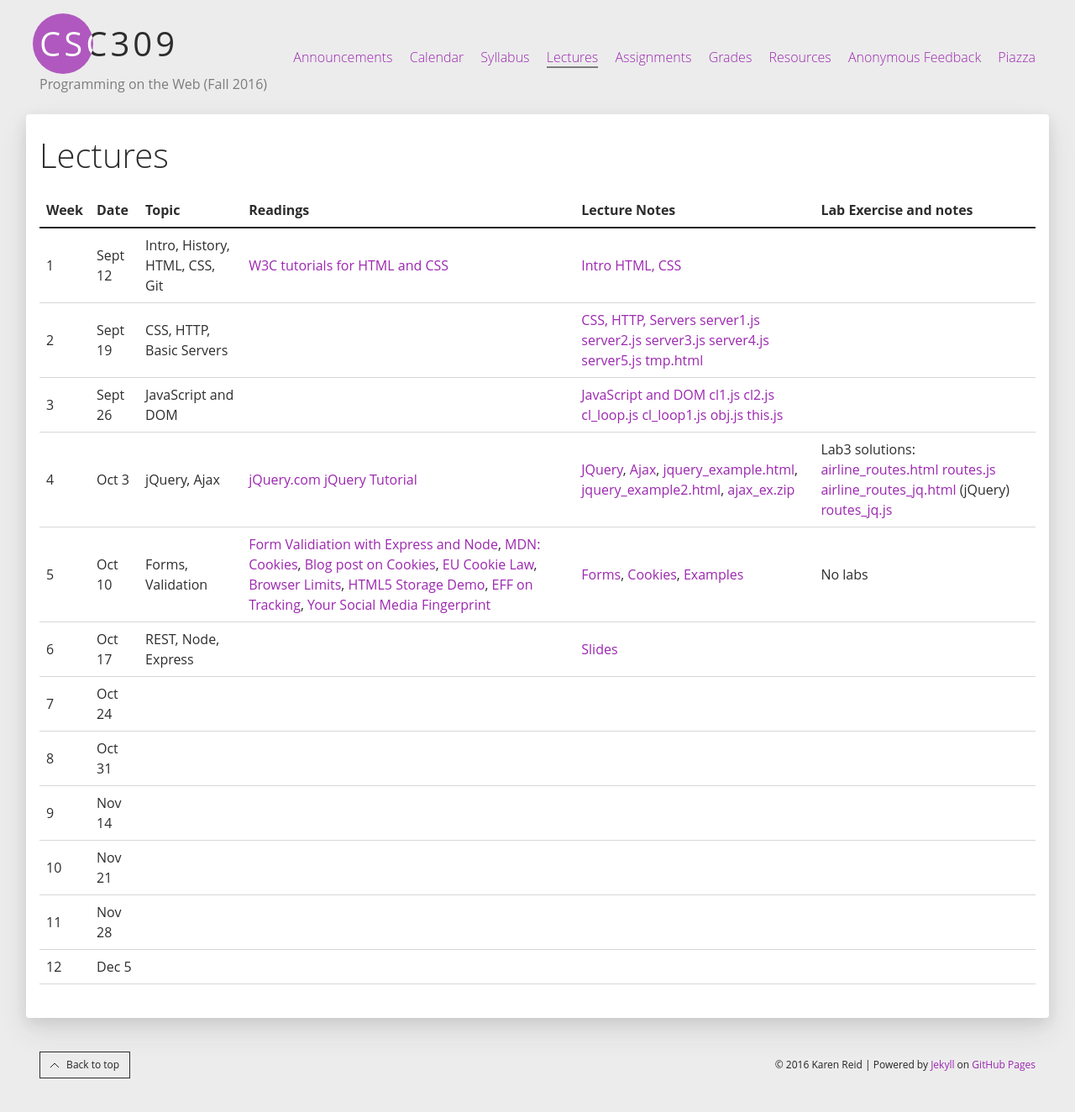
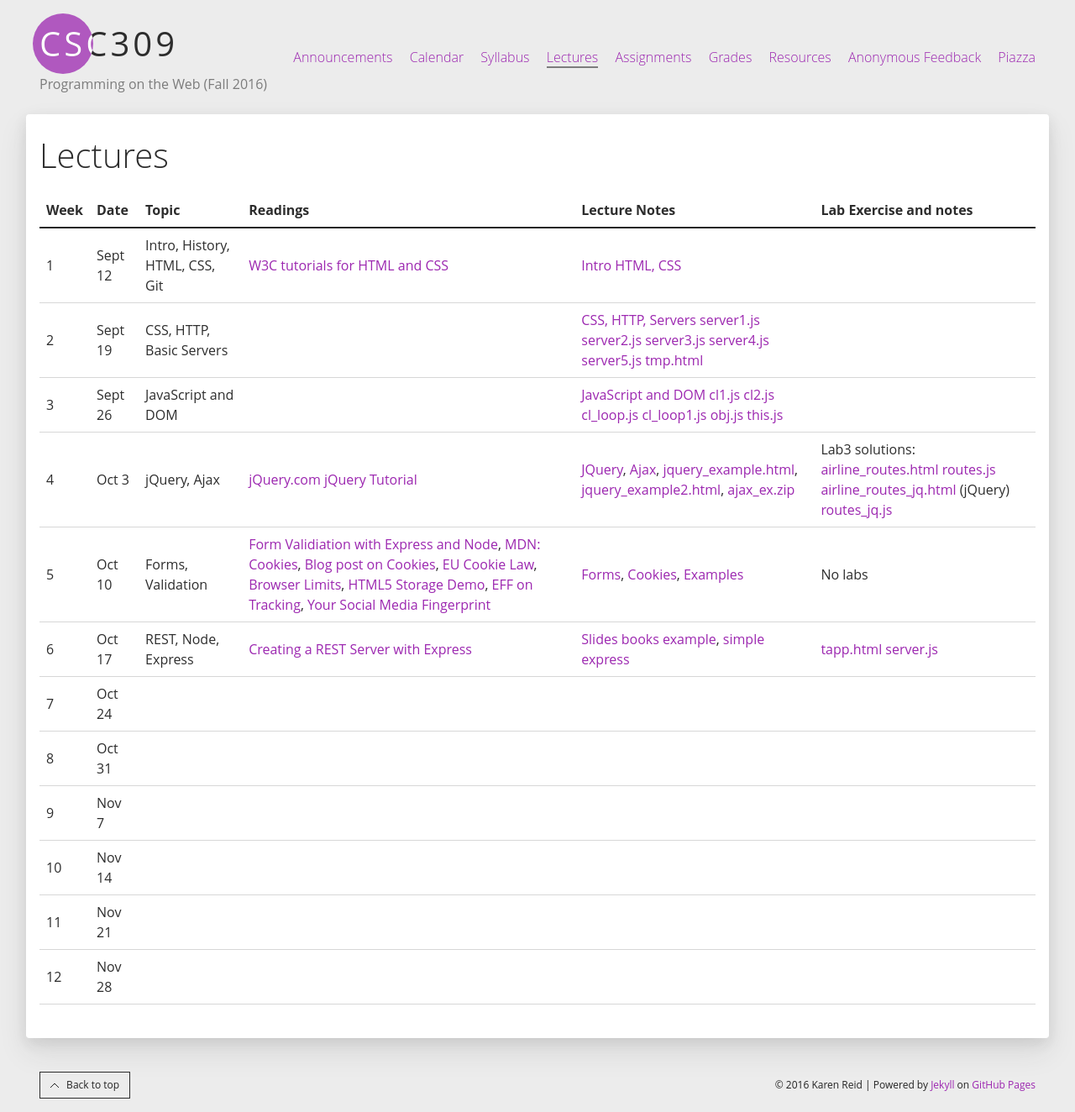
Before and after one commit to nigef/CSC309-Fall-2016.github.io, a Jekyll site: the page built from lectures.md, in a window 1280 px wide. Shown: the whole page at 84% size. Built offline with Jekyll 4.4.1, drawn with Linux system fonts in a browser that asks for light colours; before the commit the page ends 1300 px from its top, so only the background shows below that.

Commit message:
adding week 6 materials

```diff
--- a/lectures.md
+++ b/lectures.md
@@ -118,9 +118,15 @@ permalink: /lectures/
       <td>6</td>
       <td>Oct 17</td>
       <td>REST, Node, Express</td>
-      <td></td>
-      <td><a href="/lectures/w6/NodeExpress.pdf">Slides</a></td>
-      <td></td>
+      <td><a href="https://gist.github.com/iksose/9401758">Creating a REST Server with Express</a>
+	  </td>
+      <td><a href="/lectures/w6/NodeExpress.pdf">Slides</a>
+      	  <a href="/lectures/w6/express_books.zip">books example</a>,
+      	  <a href="/lectures/w6/app.js">simple express</a>
+	  </td>
+      <td> <a href="/lectures/w6/lab4/tapp.html">tapp.html</a>
+	       <a href="/lectures/w6/lab4/server.js">server.js</a>
+	  </td>
     </tr>
 
     <tr>
@@ -143,6 +149,15 @@ permalink: /lectures/
 
     <tr>
       <td>9</td>
+      <td>Nov 7</td>
+      <td></td>
+      <td></td>
+      <td></td>
+      <td></td>
+    </tr>
+
+    <tr>
+      <td>10</td>
       <td>Nov 14</td>
       <td></td>
       <td></td>
@@ -160,17 +175,8 @@ permalink: /lectures/
     </tr>
 
     <tr>
-      <td>11</td>
+      <td>12</td>
       <td>Nov 28</td>
-      <td></td>
-      <td></td>
-      <td></td>
-      <td></td>
-    </tr>
-
-    <tr>
-      <td>12</td>
-      <td>Dec 5</td>
       <td></td>
       <td></td>
       <td></td>
```
Also changed, not shown: other parts of lectures.md (+1 -1 lines), lectures/w6/app.js (added, +39 -0 lines), lectures/w6/lab4/server.js (added, +138 -0 lines), lectures/w6/lab4/tapp.html (added, +132 -0 lines), 2 other files.
